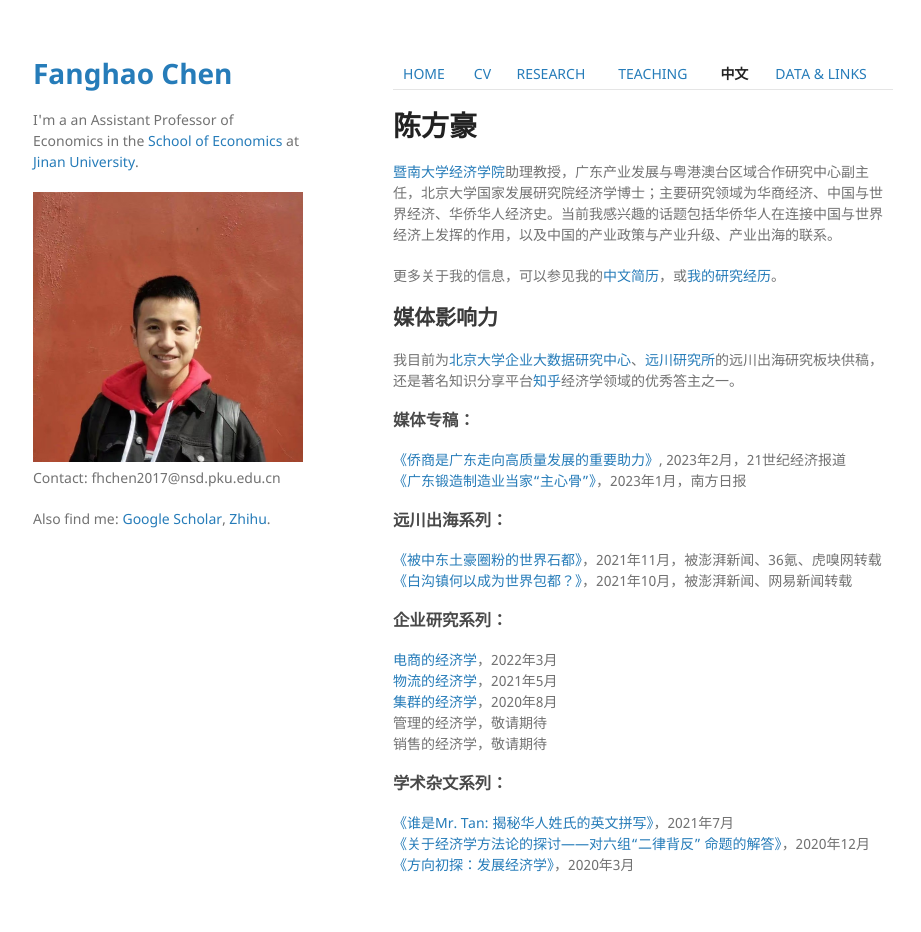
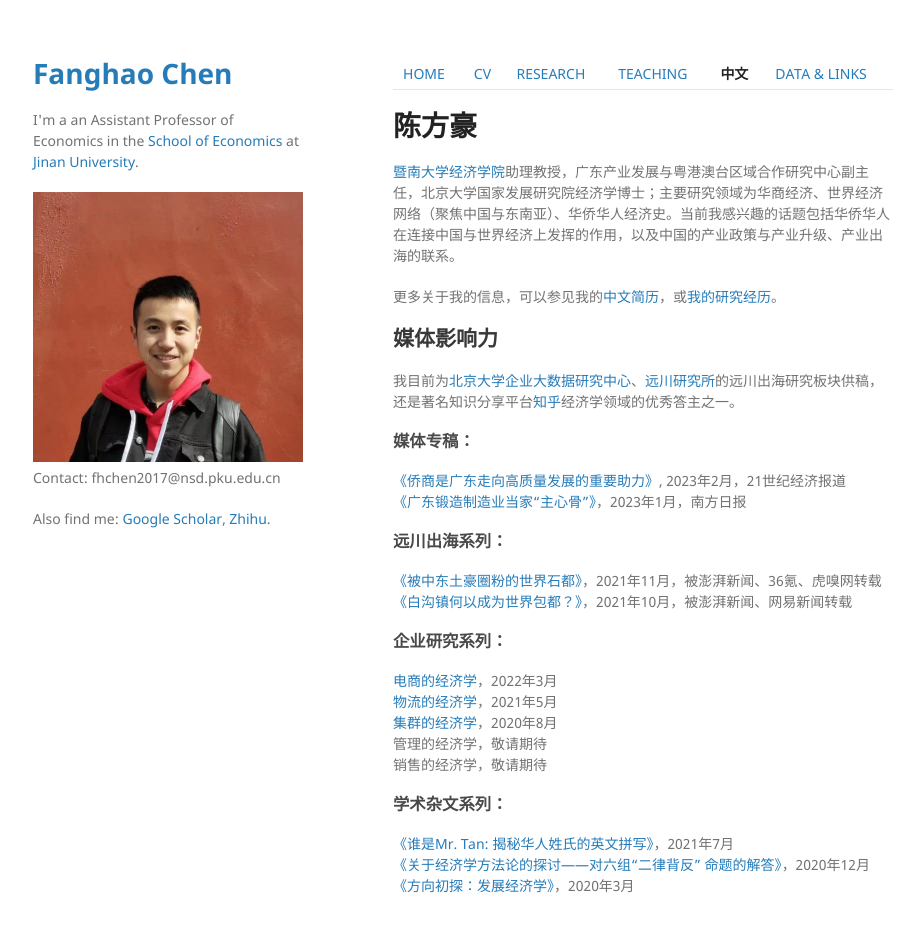
Before and after one commit to FanghaoChen/homepage, a Jekyll site: the page built from chinesepage.md, in a window 1280 px wide and 966 px high. Shown: the top 932 px of the window, without its empty margins (177-1098 px from the left). Built offline with Jekyll 4.4.1, drawn with Linux system fonts in a browser that asks for light colours; our own code applies the rules of GitHub Pages for plain Markdown files.

Commit message:
Update chinesepage.md

```diff
--- a/chinesepage.md
+++ b/chinesepage.md
@@ -2,7 +2,7 @@
 
 # 陈方豪
 
-[暨南大学经济学院](https://ec.jnu.edu.cn/)助理教授，广东产业发展与粤港澳台区域合作研究中心副主任，北京大学国家发展研究院经济学博士；主要研究领域为华商经济、中国与世界经济、华侨华人经济史。当前我感兴趣的话题包括华侨华人在连接中国与世界经济上发挥的作用，以及中国的产业政策与产业升级、产业出海的联系。
+[暨南大学经济学院](https://ec.jnu.edu.cn/)助理教授，广东产业发展与粤港澳台区域合作研究中心副主任，北京大学国家发展研究院经济学博士；主要研究领域为华商经济、世界经济网络（聚焦中国与东南亚）、华侨华人经济史。当前我感兴趣的话题包括华侨华人在连接中国与世界经济上发挥的作用，以及中国的产业政策与产业升级、产业出海的联系。
 
 更多关于我的信息，可以参见我的[中文简历](./assets/陈方豪_暨大经院_241024.pdf)，或[我的研究经历](https://mp.weixin.qq.com/s?__biz=Mzg4MzE0ODY0Mw==&mid=2247491382&idx=1&sn=992dc4dda38bfd95d5c2b47848fc5a81&chksm=cf4a8d3af83d042c96f68c98b9406eab25df4ce418b6778fccdee755fc9e499decfb44498855&mpshare=1&scene=24&srcid=12203KNxFd0xsEh7nM7ZzhKn&sharer_sharetime=1639991731014&sharer_shareid=009d752390d3ca9d149b0d31038375f0#rd)。
 
```
